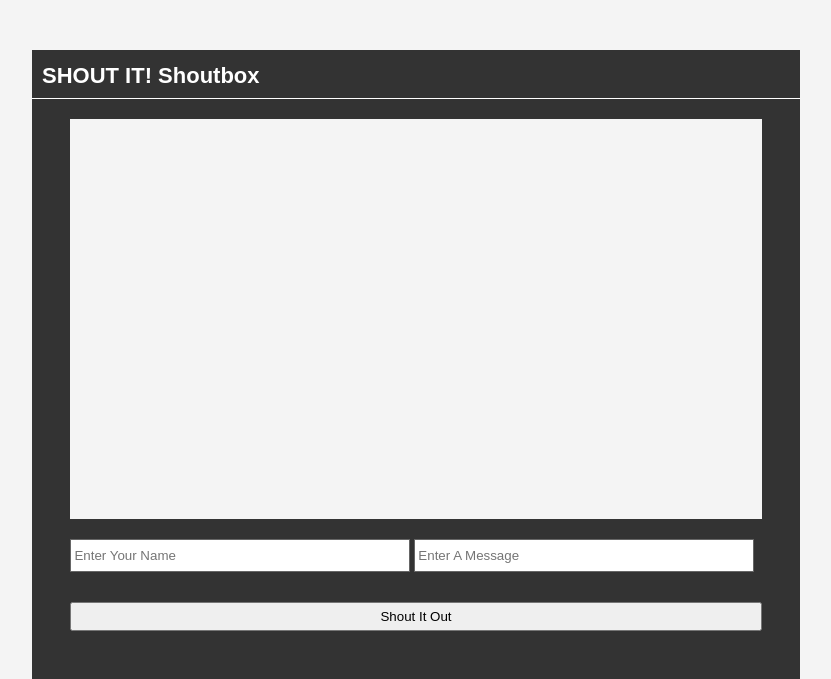
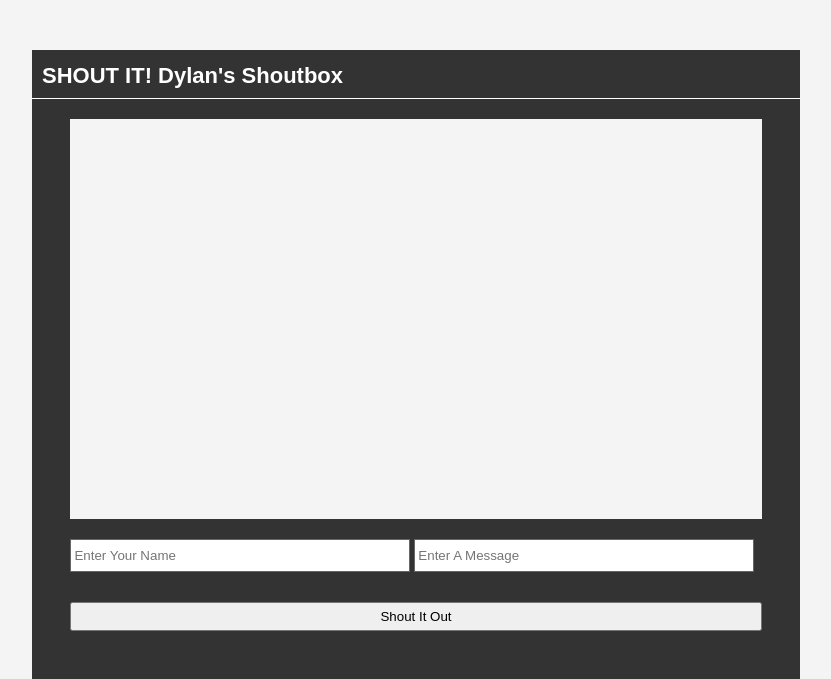
Before and after one commit to mccomasd/shoutit, a PHP site: page / in a window 1280 px wide. Shown: the top 679 px of the page, without its empty margins (224-1055 px from the left). Run offline with PHP 8.4, Linux system fonts and the light colour scheme; data that the repository does not hold is empty.

Commit message:
Update index.php

```diff
--- a/index.php
+++ b/index.php
@@ -14,7 +14,7 @@
 	<body>
 		<div id="container">
 			<header>
-				<h1>SHOUT IT! Shoutbox</h1>
+				<h1>SHOUT IT! Dylan's Shoutbox</h1>
 			</header>
 			<div id="shouts">
 				<ul>
```
